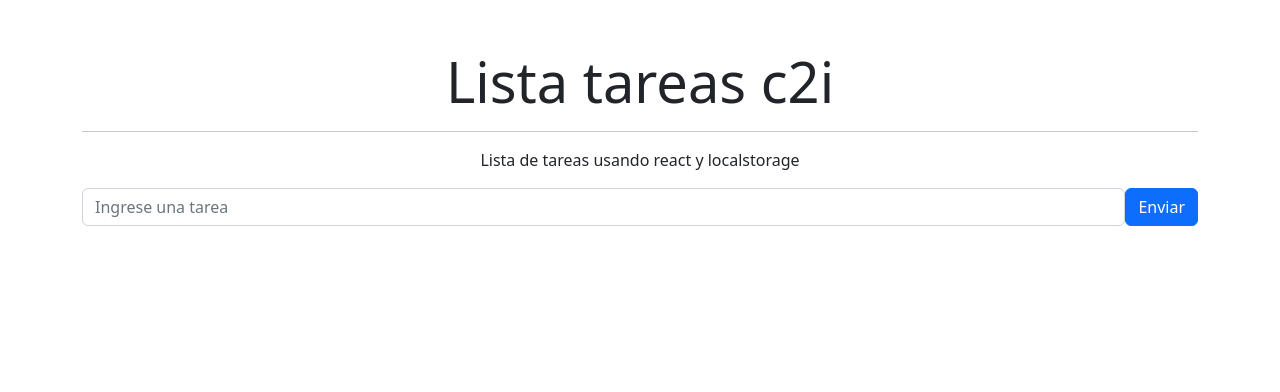
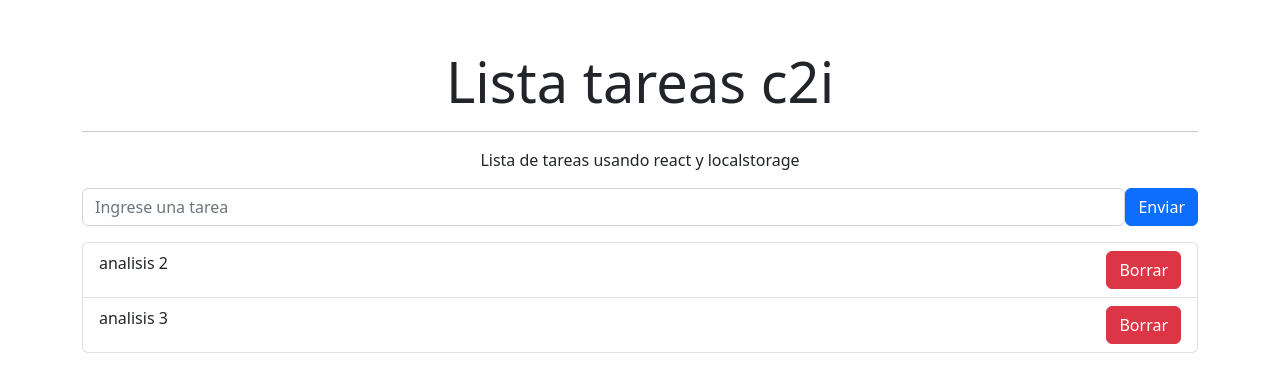
Before and after one commit to nicolasandr/CRUD-Listatareas-React, a React (Create React App) app: page / in a window 1280 px wide. Shown: the top 392 px of the page. Built offline with nearby package versions, Linux system fonts and the light colour scheme; data requests are answered from the project's data file.

Commit message:
creamos nuestra variable de entorno y adaptamos el codigo para mapear las tareas que estan en la variable de entorno

```diff
--- a/src/components/Formulario.js
+++ b/src/components/Formulario.js
@@ -4,18 +4,35 @@ import Button from "react-bootstrap/Button";
 import ListaTareas from "./ListaTareas";
 
 const Formulario = () => {
-
+    const URL = process.env.REACT_APP_API_LISTATAREAS;
+    console.log(URL);
     // aqui va la logica
-let tareasLocalStorage = JSON.parse(localStorage.getItem('listaTareas')) || [];
+    // let tareasLocalStorage =
+    //     JSON.parse(localStorage.getItem('listaTareas')) || [];
     // crear un state
-const [arregloTareas, setArregloTareas] = useState(tareasLocalStorage);
+    const [arregloTareas, setArregloTareas] = useState([]); //useState(tareasLocalStorage)
     const [tarea, setTarea] = useState('');
 
     //ciclo de vida del componente
+    // useEffect(()=>{
+    //   console.log('prueba de ciclo de vida');
+    //   localStorage.setItem('listaTareas',JSON.stringify(arregloTareas))
+    // },[arregloTareas]);
     useEffect(()=>{
-  console.log('prueba de ciclo de vida');
-  localStorage.setItem('listaTareas',JSON.stringify(arregloTareas))
-},[arregloTareas]);
+      consultarAPI();
+    },[])
+
+    const consultarAPI = async () =>{
+
+      try {
+        //peticion get
+         const respuesta = await fetch(URL);
+         const listaTareas = await respuesta.json();
+         setArregloTareas(listaTareas);
+      } catch (error) {
+        console.log(error);
+      }
+    }
 
     const handleSubmit  = (e) => {
      e.preventDefault();
@@ -33,12 +50,12 @@ const borrarTarea = (nombre) =>{
     return (
         <div>
             <Form onSubmit={handleSubmit}>
-        <Form.Group className="mb-3 d-flex">
+                <Form.Group className="mb-3 d-flex" controlId="formNombreTarea">
                     <Form.Control
                         type="text"
                         placeholder="Ingrese una tarea"
-          onChange={ (e)=>  setTarea(e.target.value.trimStart()) }
-          value={tarea}
+                        onChange={(e) => setTarea(e.target.value.trimStart())}
+                        // value={tarea}
                     />
 
                     <Button variant="primary" type="submit">
@@ -47,9 +64,11 @@ const borrarTarea = (nombre) =>{
                 </Form.Group>
             </Form>
             {/* aqui invoco al componente ListaTareas */}
-      <ListaTareas arregloTareas={arregloTareas} borrarTarea={borrarTarea}></ListaTareas>
+            <ListaTareas
+                arregloTareas={arregloTareas}
+                borrarTarea={borrarTarea}
+            ></ListaTareas>
         </div>
-
     );
 };
 
--- a/src/components/ItemTarea.js
+++ b/src/components/ItemTarea.js
@@ -2,13 +2,15 @@ import React from 'react';
 import { ListGroup,Button } from 'react-bootstrap';
 const ItemTarea = (props) => {
     return (
-
-             <ListGroup.Item className='d-flex justify-content-between'>
-                 {props.tareaCargada}
-                 <Button variant='danger' onClick={()=> props.borrarTarea(props.tareaCargada)}>Borrar</Button>
-
-             </ListGroup.Item>
-
+        <ListGroup.Item className="d-flex justify-content-between">
+            {props.tarea.nombreTarea}
+            <Button
+                variant="danger"
+                onClick={() => props.borrarTarea(props.tareaCargada)}
+            >
+                Borrar
+            </Button>
+        </ListGroup.Item>
     );
 };
 
--- a/src/components/ListaTareas.js
+++ b/src/components/ListaTareas.js
@@ -7,7 +7,7 @@ const ListaTareas = (props) => {
     <div>
       <ListGroup>
         {
-          props.arregloTareas.map((item,posicion)=> <ItemTarea key={posicion} tareaCargada={item} borrarTarea={props.borrarTarea}></ItemTarea>)
+          props.arregloTareas.map((tarea)=> <ItemTarea key={tarea.id} tarea={tarea} borrarTarea={props.borrarTarea}></ItemTarea>)
         }
       </ListGroup>
     </div>
--- a/src/index.js
+++ b/src/index.js
@@ -5,9 +5,9 @@ import App from './App';
 
 const root = ReactDOM.createRoot(document.getElementById('root'));
 root.render(
-  <React.StrictMode>
+  // <React.StrictMode>
     <App />
-  </React.StrictMode>
+  // </React.StrictMode>
 );
 
 // If you want to start measuring performance in your app, pass a function
```
Also changed, not shown: 1 other file (tests, documents, lock files or other folders). Lines whose indentation alone changed are shown as unchanged.
